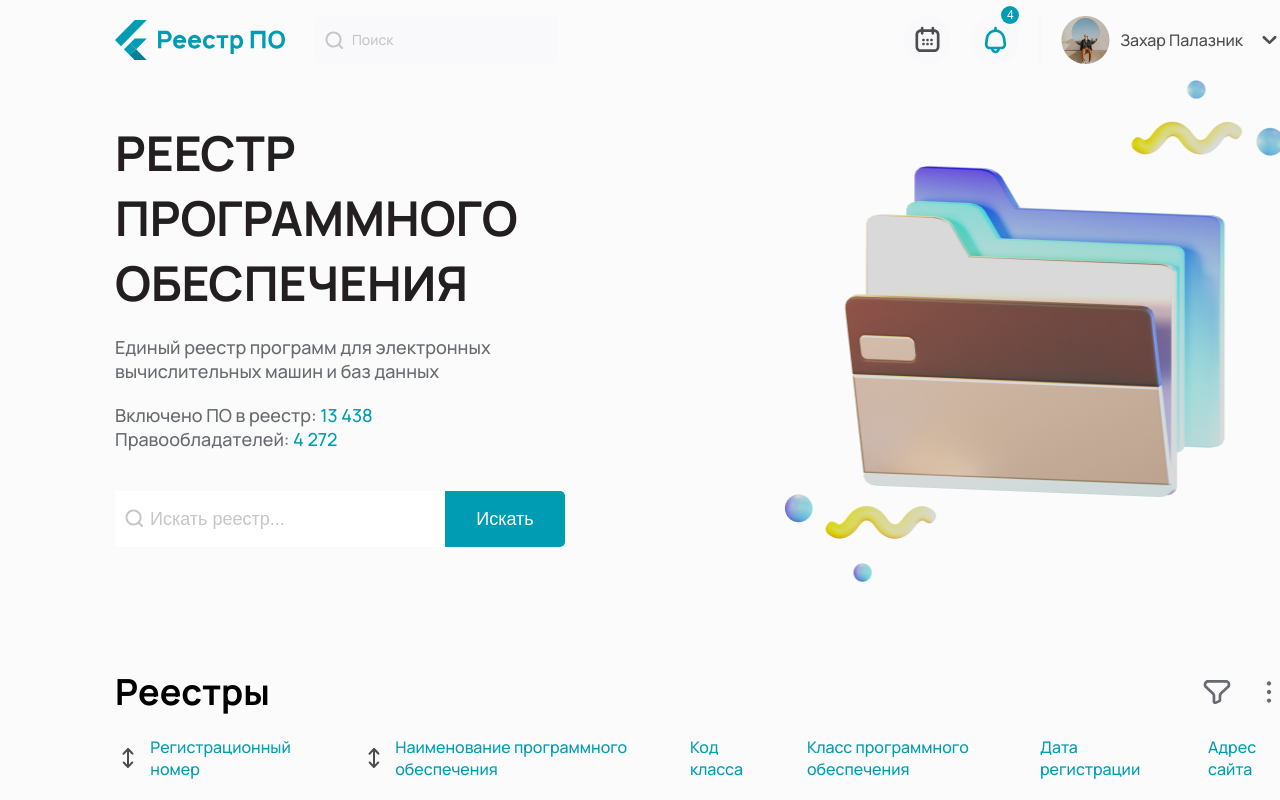
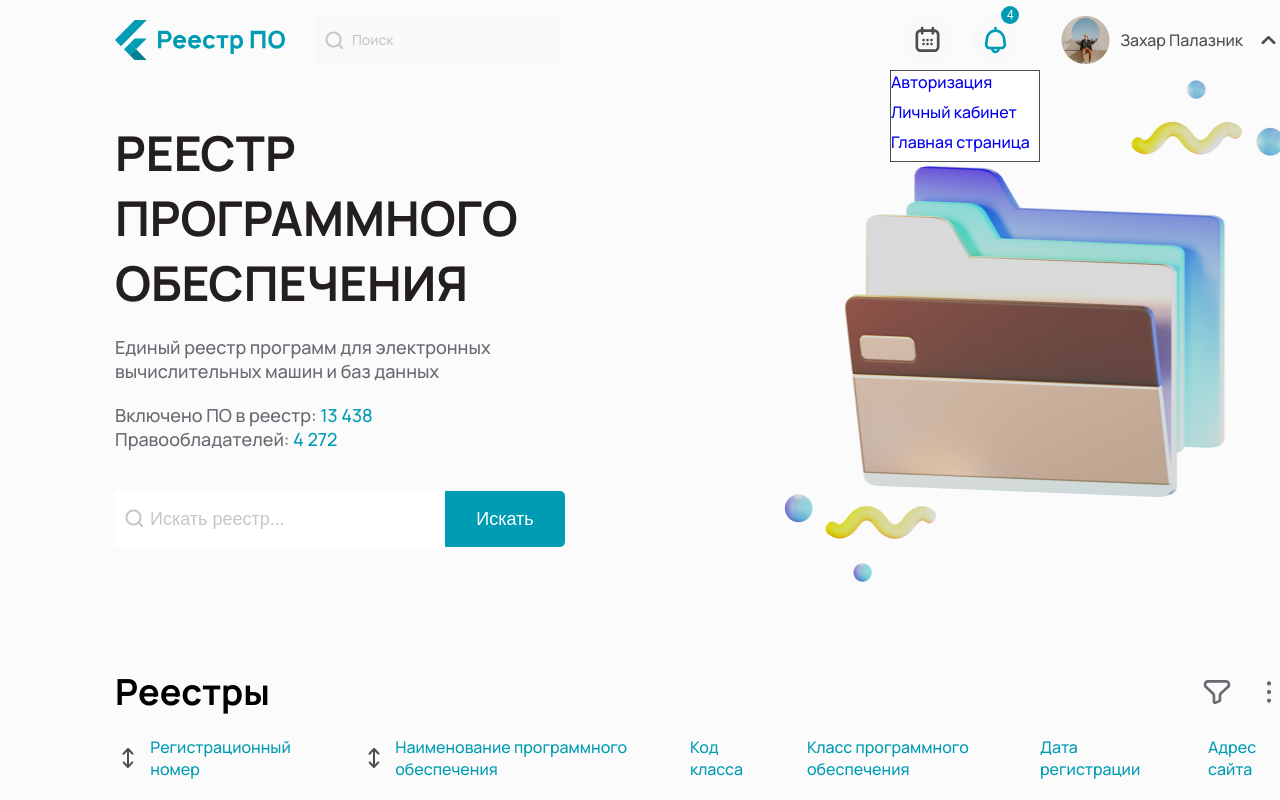
Before and after one commit to SergeyKagal/reestr, a React (Create React App) app: page / in a window 1280 px wide. Both pictures are taken after a click on the button 1269 px from the left and 40 px from the top of the page. Shown: the top 800 px of the page. Built offline with nearby package versions, Linux system fonts and the light colour scheme.

Commit message:
feat: add show hide nav menu tu redux

```diff
--- a/src/components/Header/Header.scss
+++ b/src/components/Header/Header.scss
@@ -100,3 +100,25 @@
 .account-open-button {
   background: url('../../../public/assets/images/arrow.svg');
 }
+.menu-open {
+  transform: rotate(180deg);
+}
+.header__nav-menu {
+  width: 150px;
+  position: absolute;
+  top: 70px;
+  right: 240px;
+  list-style: none;
+  color: #4d4d4f;
+  background-color: #fff;
+  border: #4d4d4f solid 1px;
+  li {
+    height: 30px;
+  }
+  a {
+    text-decoration: none;
+    &:hover {
+      background-color: #c6c6c6;
+    }
+  }
+}
--- a/src/components/Header/Header.tsx
+++ b/src/components/Header/Header.tsx
@@ -1,10 +1,13 @@
 import { Link } from 'react-router-dom';
 import { PATH } from '../../constants/pathes';
-import { useAppSelector } from '../../hook';
+import { useAppDispatch, useAppSelector } from '../../hook';
+import { showHideMenu } from '../../store/appSlice';
 import './Header.scss';
 
 export const Header = () => {
-  const { currentUser, notifyNumber } = useAppSelector((state) => state.app);
+  const { currentUser, notifyNumber, isHeaderMenuOpen } = useAppSelector((state) => state.app);
+  const dispatch = useAppDispatch();
+
   return (
     <header className="header">
       <div className="header__wrapper container">
@@ -27,7 +30,27 @@ export const Header = () => {
             <img src="./assets/images/user-img.png" alt="user-avatar" />
             <span className="user-name">{currentUser}</span>
 
-            <button className="account-open-button button-32"></button>
+            <button
+              className={
+                !isHeaderMenuOpen
+                  ? 'account-open-button button-32'
+                  : 'account-open-button button-32 menu-open'
+              }
+              onClick={() => dispatch(showHideMenu())}
+            ></button>
+            {isHeaderMenuOpen && (
+              <ul className="header__nav-menu">
+                <li>
+                  <Link to={PATH.AUTHORIZATION}>Авторизация</Link>
+                </li>
+                <li>
+                  <Link to={PATH.ACCOUNT_SETTINGS}>Личный кабинет</Link>
+                </li>
+                <li>
+                  <Link to={PATH.MAIN}>Главная страница</Link>
+                </li>
+              </ul>
+            )}
           </div>
         </div>
       </div>
--- a/src/store/appSlice.ts
+++ b/src/store/appSlice.ts
@@ -3,18 +3,24 @@ interface IState {
   notifyNumber: number;
   currentUser: string;
   isUserLogin: boolean;
+  isHeaderMenuOpen: boolean;
 }
 const initialState: IState = {
   notifyNumber: 4,
   currentUser: 'Захар Палазник',
   isUserLogin: true,
+  isHeaderMenuOpen: false,
 };
 
 const appSlice = createSlice({
   name: 'store',
   initialState,
-  reducers: {},
+  reducers: {
+    showHideMenu(state) {
+      state.isHeaderMenuOpen = !state.isHeaderMenuOpen;
+    },
+  },
 });
 
-// export const {} = todoSlice.actions;
+export const { showHideMenu } = appSlice.actions;
 export default appSlice.reducer;
```
